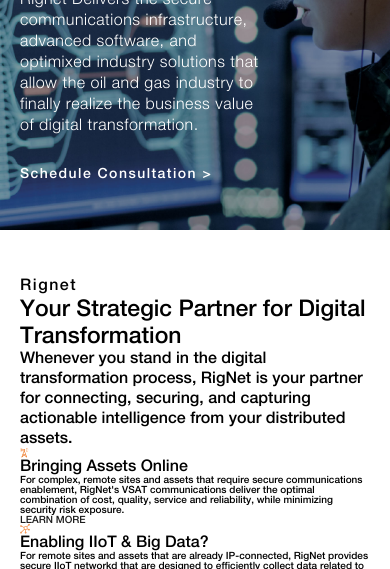
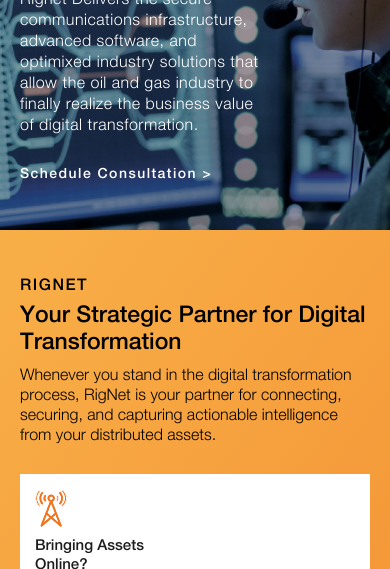
Before and after one commit to eshankvaish/Company-Home-Page, a website built with webpack: page index.html in a window 390 px wide. Shown: the part 275-844 px from the top of the page. Built offline with nearby package versions, Linux system fonts and the light colour scheme; files whose address does not match are found by name.

Commit message:
[UA-3] Main Container - Native Code - Mobile & Tablet Responsive - PC Responsive - Background Adjustment Left

```diff
--- a/index.html
+++ b/index.html
@@ -62,7 +62,7 @@
         <div class="services-container">
             <div class="services center-container">
                 <div class="what-we-do">
-                    <h4 class="what-we-do__company-name">Rignet</h4>
+                    <h4 class="what-we-do__company-name">RIGNET</h4>
                     <h2 class="what-we-do__heading">Your Strategic Partner for Digital Transformation</h2>
                     <p class="what-we-do__description">
                         Whenever you stand in the digital transformation process, RigNet is your partner for connecting, securing, and capturing actionable intelligence from your distributed assets.
@@ -70,38 +70,44 @@
                 </div>
                 <div class="service service-1">
                     <div>
-                        <i class="icon icon-tower about__icon"></i>
+                        <div>
+                            <i class="icon icon-tower service__icon"></i>
                         </div>
-                    <h4 class="service__heading">Bringing Assets Online</h4>
-                    <p class="service-description">
+                        <h4 class="service__heading">Bringing Assets Online?</h4>
+                        <p class="service__description">
                             For complex, remote sites and assets that require secure communications enablement, RigNet's VSAT communications deliver the optimal combination of cost, quality, service and reliability, while minimizing security risk exposure.
                         </p>
-                    <div class="service__learn-more">
-                        <a class="service__learn-more--content" href="#">LEARN MORE</a>
+                    </div>
+                    <div>
+                        <a class="service__learn-more" href="#">LEARN MORE ></a>
                     </div>
                 </div>
                 <div class="service service-2">
                     <div>
-                        <i class="icon icon-flow-chart about__icon"></i>
+                        <div>
+                            <i class="icon icon-flow-chart service__icon"></i>
                         </div>
                         <h4 class="service__heading">Enabling IIoT &amp; Big Data?</h4>
-                    <p class="service-description">
+                        <p class="service__description">
                             For remote sites and assets that are already IP-connected, RigNet provides secure IIoT networkd that are designed to efficiently collect data related to safety, security and site productivity.
                         </p>
-                    <div class="service__learn-more">
-                        <a class="service__learn-more--content" href="#">LEARN MORE</a>
+                    </div>
+                    <div>
+                        <a class="service__learn-more" href="#">LEARN MORE ></a>
                     </div>
                 </div>
                 <div class="service service-3">
                     <div>
-                        <i class="icon icon-growth about__icon"></i>
+                        <div>
+                            <i class="icon icon-growth service__icon"></i>
                         </div>
                         <h4 class="service__heading">Activating Operational Analytics</h4>
-                    <p class="service-description">
+                        <p class="service__description">
                             For operators that have established robust communications and IIoT data enablement across their portfolio of sites and assets, RigNet's Intelie LIVE allows for rapid enablement of powerful machine learning analytics that drive operational performance.
                         </p>
-                    <div class="service__learn-more">
-                        <a class="service__learn-more--content" href="#">LEARN MORE</a>
+                    </div>
+                    <div>
+                        <a class="service__learn-more" href="#">LEARN MORE ></a>
                     </div>
                 </div>
             </div>
--- a/src/styles/abstracts/_variables.scss
+++ b/src/styles/abstracts/_variables.scss
@@ -9,7 +9,7 @@
 $tablet-max-width: 1024px;
 $desktop-min-width: 1025px;
 $desktop-max-width: 1439px;
-$large-desktop-min-width: 1439px;
+$large-desktop-min-width: 1440px;
 $large-desktop-max-width: 1800px;
 $large-display-min-width: 2500px;
 
--- a/src/styles/layout/_about.scss
+++ b/src/styles/layout/_about.scss
@@ -7,12 +7,12 @@
     padding: 0 $primary-padding;
     min-height: 444px;
     color: $secondary-text-color;
-}
-.about__heading {
+
+    &__heading {
         @include set-line-height(4px);
         max-width: $about-child-max-width-mobile;
     }
-.about__description {
+    &__description {
         @include set-line-height(5px);
         font-size: 1.6rem;
         padding: 10px 0 30px;
@@ -21,59 +21,67 @@
         font-weight: 300;
         text-shadow: $description-text-shadow-color;
     }
-.about__schedule--item {
+    &__schedule--item {
         @include set-line-height(2.41px);
         font-size: 1.4rem;
         letter-spacing: 1.47px;
         color: $secondary-text-color;
     }
+}
 /*Media Queries*/
 @include breakpoint-tablet {
-    .about { min-height: 600px; }
-    .about__heading {
+    .about {
+        min-height: 600px;
+        &__heading {
             font-size: 4.8rem;
             max-width: $about-child-max-width-tablet;
         }
-    .about__description {
+        &__description {
             @include set-line-height(8px);
             font-size: 1.7rem;
             max-width: $about-child-max-width-tablet;
             padding: 12px 0 35px;
         }
-    .about__schedule--item {
+        &__schedule--item {
             @include set-line-height(2.75px);
             font-size: 1.6rem;
             letter-spacing: 1.8px;
         }
     }
+}
 @include breakpoint-desktop {
-    .about__heading {
+    .about {
+        &__heading {
             @include set-line-height(3px);
             font-size: 5.2rem;
-        max-width: $about-child-max-width-desktop;
+            max-width: $about-child-max-width-desktop - 17px;
         }
-    .about__description {
+        &__description {
             @include set-line-height(6px);
             font-size: 2rem;
             max-width: $about-child-max-width-desktop;
             padding: 15px 0 45px;
         }
-    .about__schedule--item {
+        &__schedule--item {
             @include set-line-height(2.92px);
             font-size: 1.7rem;
             letter-spacing: 1.57px;
         }
     }
+}
 @include breakpoint-large-desktop {
-    .about { min-height: 700px; }
-    .about__heading {
+    .about {
+        min-height: 700px;
+
+        &__heading {
             @include set-line-height(4px);
             font-size: 5.6rem;
             max-width: $about-child-max-width-large-desktop;
         }
-    .about__description {
+        &__description {
             max-width: $about-child-max-width-large-desktop;
             padding: 15px 0 40px;
+        }
     }
 }
 @include breakpoint-large-display {
--- a/src/styles/layout/_services.scss
+++ b/src/styles/layout/_services.scss
@@ -1,17 +1,171 @@
+.services-container {
+    //background: url("/src/assets/images/services-bg.png") no-repeat center bottom,linear-gradient(126.81deg, #F8AE47 3.48%, #EF7622 116.85%) no-repeat center top;
+    //background-size: contain;
+    background: linear-gradient(126.81deg, #F8AE47 3.48%, #EF7622 116.85%);
+    min-height: 1310px;
+}
 .services {
     @include flexbox(column);
     padding: 45px $primary-padding 0;
 }
-.what-we-do__company-name {
+.what-we-do {
+    padding-bottom: 30px;
+
+    &__company-name{
         @include set-line-height(3px);
         font-size: 1.6rem;
         letter-spacing: 1.52px;
     }
-.what-we-do__heading {
+    &__heading {
         @include set-line-height;
         font-size: 2.3rem;
+        padding: 6px 0 10px;
     }
-.what-we-do__description {
+    &__description {
         @include set-line-height;
         font-size: 1.6rem;
+        font-weight: 300;
     }
+}
+.service {
+    @include flexbox(column, space-between);
+    background: $secondary-text-color;
+    padding: 15px 15px 30px;
+    margin-bottom: 15px;
+    color: $primary-text-color;
+    min-height: 283px;
+
+    &__icon {
+        font-size: 3.8rem;
+    }
+    &__heading {
+        @include set-line-height;
+        padding: 8px 0;
+        font-size: 1.5rem;
+        max-width: 148px;
+    }
+    &__description {
+        @include set-line-height(5px);
+        font-size: 1.3rem;
+        font-weight: 300;
+    }
+    &__learn-more {
+        @include set-line-height(2px);
+        font-size: 1.5rem;
+        letter-spacing: 1.2px;
+        color: $color-primary;
+    }
+}
+
+@include breakpoint-tablet {
+    .services-container {
+        padding-top: 50px;
+        min-height: 1000px;
+    }
+    .services {
+        flex-direction: row;
+        justify-content: space-between;
+    }
+    .what-we-do, .service {
+        max-width: 348px;
+        min-height: 300px;
+        margin-bottom: 12px;
+        padding: 24px 24px 30px;
+    }
+    .what-we-do {
+        &__company-name {
+            @include set-line-height(3.09px);
+            letter-spacing: 1.71px;
+            font-size: 1.8rem;
+        }
+        &__heading {
+            @include set-line-height(2px);
+            font-size: 2.6rem;
+            max-width: 259px;
+        }
+    }
+    .service {
+        &__heading {
+            @include set-line-height(2px);
+            font-size: 1.6rem;
+            max-width: 164px;
+        }
+        &__description { font-size: 1.4rem; }
+        &__learn-more {
+            @include set-line-height(2.41px);
+            font-size: 1.4rem;
+            letter-spacing: 1.29px;
+        }
+    }
+}
+
+@include breakpoint-desktop {
+    .services-container {
+        padding-top: 60px;
+        min-height: 1127px;
+    }
+    .what-we-do, .service {
+        max-width: 464px;
+        min-height: 363px;
+        margin-bottom: 15px;
+        padding: 36px 32px 60px;
+    }
+    .what-we-do {
+        &__company-name {
+            @include set-line-height(3.44px);
+            letter-spacing: 1.9px;
+            font-size: 2.0rem;
+        }
+        &__heading {
+            @include set-line-height(4px);
+            font-size: 3.0rem;
+            max-width: 259px;
+        }
+        &__description {
+            @include set-line-height(6px);
+            font-size: 1.7rem;
+        }
+    }
+    .service {
+        &__icon { font-size: 4.5rem; }
+        &__heading {
+            @include set-line-height;
+            font-size: 1.6rem;
+            max-width: 164px;
+        }
+        &__description { font-size: 1.4rem; }
+    }
+}
+
+@include breakpoint-large-desktop {
+    .services-container {
+        padding-top: 70px;
+        min-height: 1161px;
+    }
+    .what-we-do, .service {
+        max-width: 593px;
+        min-height: 350px;
+        margin-bottom: 20px;
+        padding: 54px 41px 41px;
+    }
+    .what-we-do {
+        &__company-name {
+            @include set-line-height(4.13px);
+            letter-spacing: 1.98px;
+            font-size: 2.4rem;
+        }
+        &__heading {
+            @include set-line-height(2px);
+            font-size: 3.8rem;
+            max-width: 259px;
+        }
+    }
+    .service {
+        &__icon { font-size: 4.5rem; }
+        &__heading {
+            @include set-line-height;
+            font-size: 2.0rem;
+            max-width: 200px;
+        }
+    }
+}
--- a/src/styles/layout/main_container.scss
+++ /dev/null
@@ -1,83 +0,0 @@
-.about-container {
-    background: url('/src/assets/images/about-bg.png') no-repeat center;
-    background-size: cover;
-}
-.about {
-    @include flexbox(column, center, flex-start, no-wrap);
-    padding: 0 $primary-padding;
-    min-height: 444px;
-    color: $secondary-text-color;
-}
-.about__heading {
-    @include set-line-height(4px);
-    max-width: $about-child-max-width-mobile;
-}
-.about__description {
-    @include set-line-height(5px);
-    font-size: 1.6rem;
-    padding: 10px 0 30px;
-    max-width: $about-child-max-width-mobile;
-    letter-spacing: 0.5px;
-    font-weight: 300;
-    text-shadow: $description-text-shadow-color;
-}
-.about__schedule--item {
-    @include set-line-height(2.41px);
-    font-size: 1.4rem;
-    letter-spacing: 1.47px;
-    color: $secondary-text-color;
-}
-/*Media Queries*/
-@include breakpoint-tablet {
-    .about { min-height: 600px; }
-    .about__heading {
-        font-size: 4.8rem;
-        max-width: $about-child-max-width-tablet;
-    }
-    .about__description {
-        @include set-line-height(8px);
-        font-size: 1.7rem;
-        max-width: $about-child-max-width-tablet;
-        padding: 12px 0 35px;
-    }
-    .about__schedule--item {
-        @include set-line-height(2.75px);
-        font-size: 1.6rem;
-        letter-spacing: 1.8px;
-    }
-}
-@include breakpoint-desktop {
-    .about__heading {
-        @include set-line-height(3px);
-        font-size: 5.2rem;
-        max-width: $about-child-max-width-desktop;
-    }
-    .about__description {
-        @include set-line-height(6px);
-        font-size: 2rem;
-        max-width: $about-child-max-width-desktop;
-        padding: 15px 0 45px;
-    }
-    .about__schedule--item {
-        @include set-line-height(2.92px);
-        font-size: 1.7rem;
-        letter-spacing: 1.57px;
-    }
-}
-@include breakpoint-large-desktop {
-    .about { min-height: 700px; }
-    .about__heading {
-        @include set-line-height(4px);
-        font-size: 5.6rem;
-        max-width: $about-child-max-width-large-desktop;
-    }
-    .about__description {
-        max-width: $about-child-max-width-large-desktop;
-        padding: 15px 0 40px;
-    }
-}
-@include breakpoint-large-display {
-    .about-container {
-        background: radial-gradient(39.89% 31.89% at 50% 50%, $about-gradient-color-1 0%, $about-gradient-color-2 53.79%, $about-gradient-color-3 100%), url('/src/assets/images/about-bg.png') no-repeat center;
-    }
-}
```
Also changed, not shown: src/assets/images/services-bg.png (added). Lines whose indentation alone changed are shown as unchanged.
